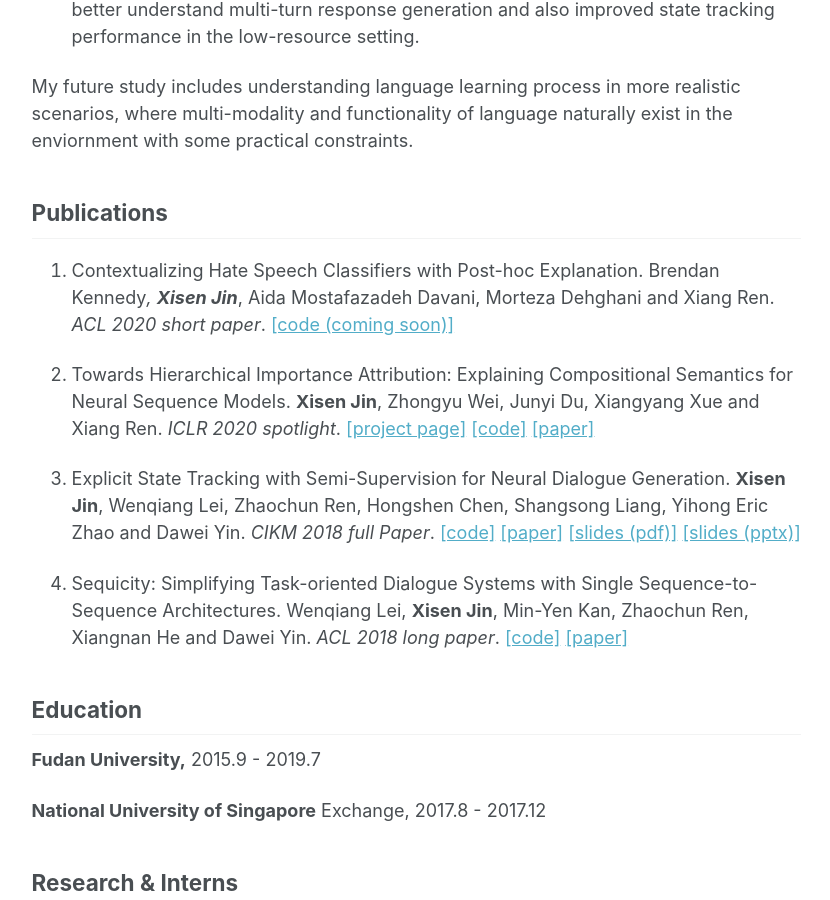
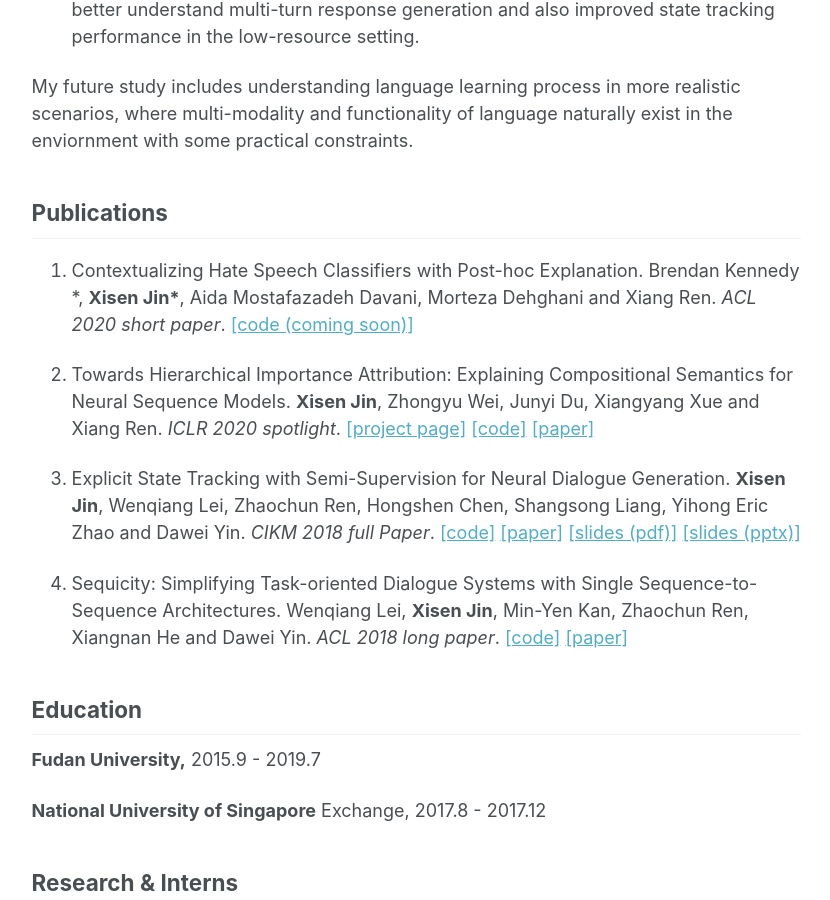
Before and after one commit to AuCson/aucson.github.io, a Jekyll site: the page built from _pages/about.md, in a window 1280 px wide and 900 px high, scrolled down 627 px. Shown: the whole window, without its empty margins (250-1080 px from the left). Built offline with Jekyll 4.4.1, drawn with Linux system fonts in a browser that asks for light colours.

Commit message:
fix format

```diff
--- a/_pages/about.md
+++ b/_pages/about.md
@@ -24,7 +24,8 @@ My future study includes understanding language learning process in more realist
 
 
 ## Publications
-1. <a name="acl20contextual"></a>Contextualizing Hate Speech Classifiers with Post-hoc Explanation. Brendan Kennedy*, **Xisen Jin***, Aida Mostafazadeh Davani, Morteza Dehghani and Xiang Ren. *ACL 2020 short paper*. [[code (coming soon)]]()
+1. <a name="acl20contextual"></a>Contextualizing Hate Speech Classifiers with Post-hoc Explanation. Brendan Kennedy
+\*, **Xisen Jin\***, Aida Mostafazadeh Davani, Morteza Dehghani and Xiang Ren. *ACL 2020 short paper*. [[code (coming soon)]]()
 
 1. <a name="iclr20towards"></a>Towards Hierarchical Importance Attribution: Explaining Compositional Semantics for Neural Sequence Models. **Xisen Jin**, Zhongyu Wei, Junyi Du, Xiangyang Xue and Xiang Ren.  *ICLR 2020 spotlight*. [[project page]](http://inklab.usc.edu/hiexpl/) [[code]](https://github.com/INK-USC/hierarchical-explanation) [[paper]](https://openreview.net/forum?id=BkxRRkSKwr)
 
```
